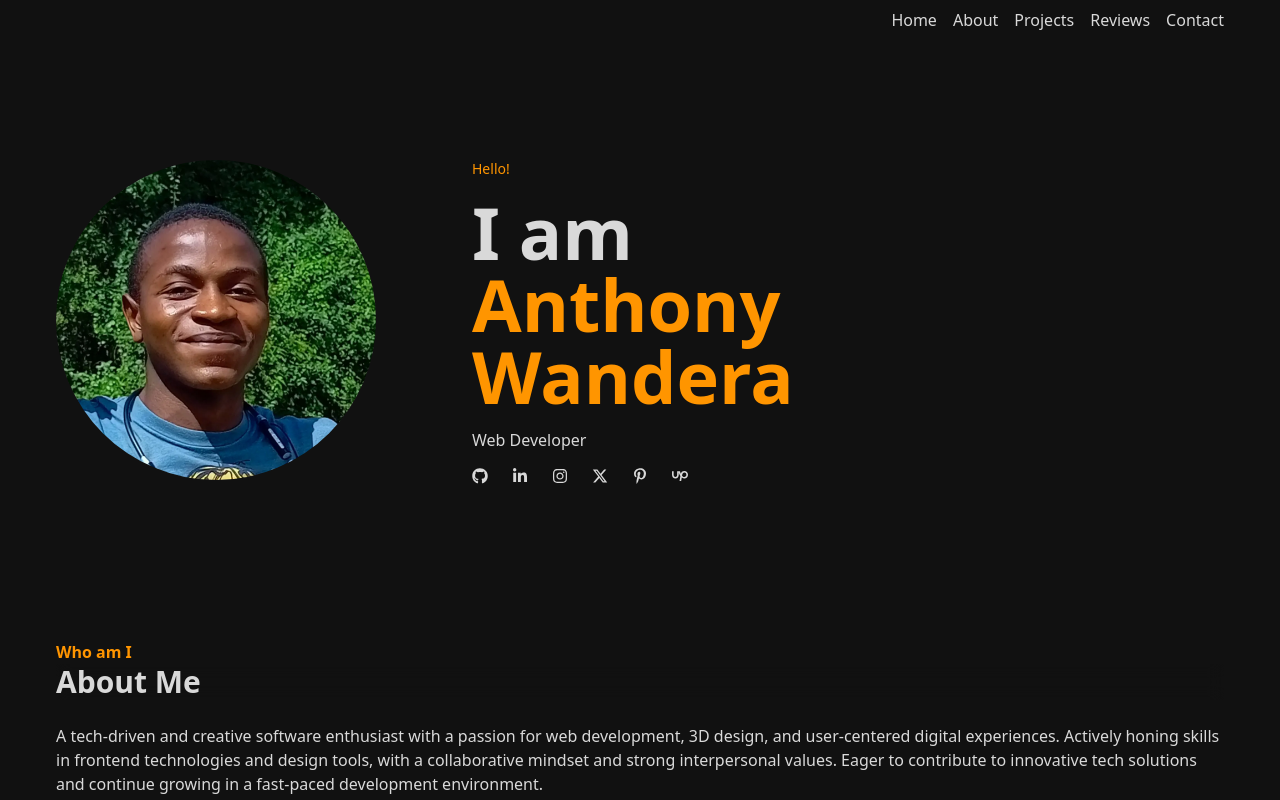
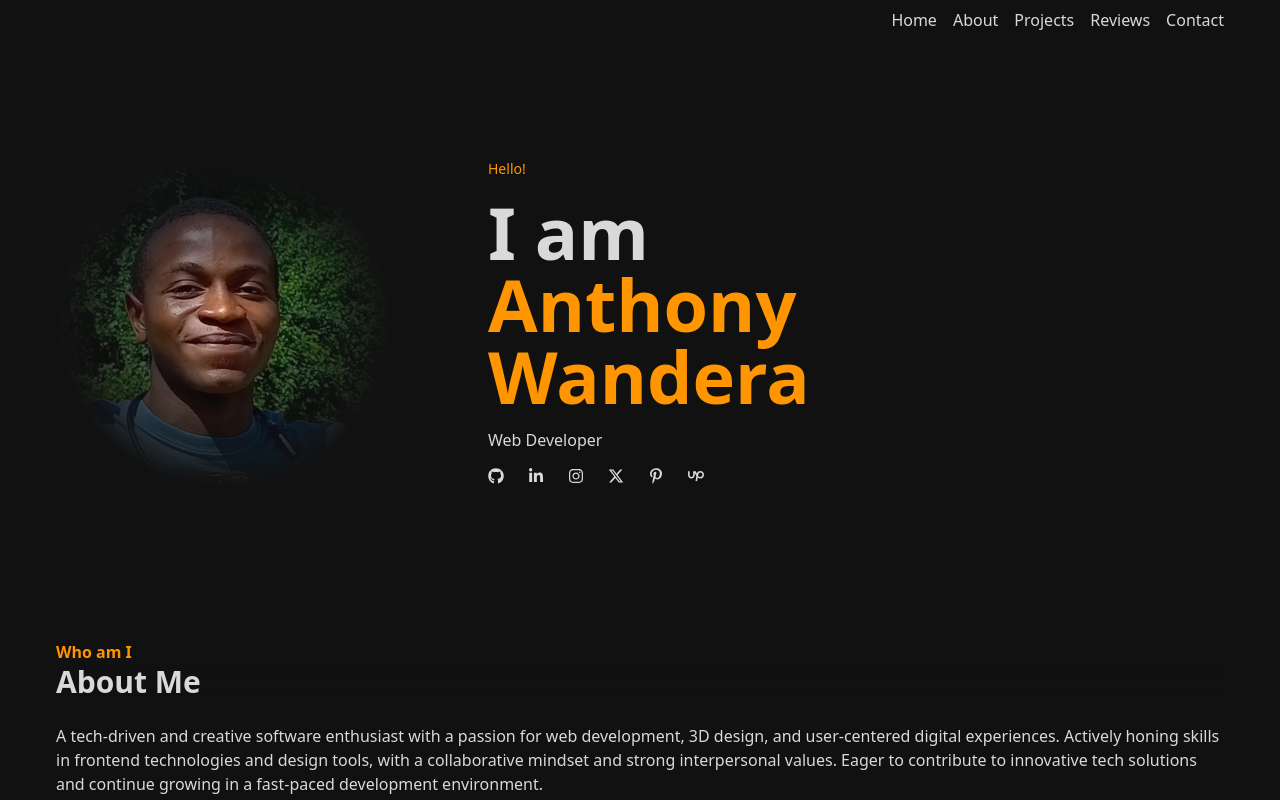
Before and after one commit to anthonywandera/anthonywandera, a React (Vite) app: page / in a window 1280 px wide. Shown: the top 800 px of the page. Built offline with nearby package versions, Linux system fonts and the light colour scheme.

Commit message:
added gradient

```diff
--- a/src/sections/hero.tsx
+++ b/src/sections/hero.tsx
@@ -9,7 +9,10 @@ export default function Hero() {
   return (
     <Section id="home">
       <div className="flex gap-24 min-h-[70vh] items-center flex-wrap max-sm:gap-12">
-        <img src={image} alt={name} className="w-80 h-80 rounded-full" />
+        <div className="relative">
+          <img src={image} alt={name} className="w-84 h-84" />
+          <div className="absolute top-1/2 left-1/2 -translate-x-1/2 -translate-y-1/2 bg-radial-[#0000,var(--background)_70%] w-full h-full"></div>
+        </div>
         <div className="flex flex-col gap-4 w-min">
           <p>
             <Highlighted className="text-sm">Hello!</Highlighted>
```
